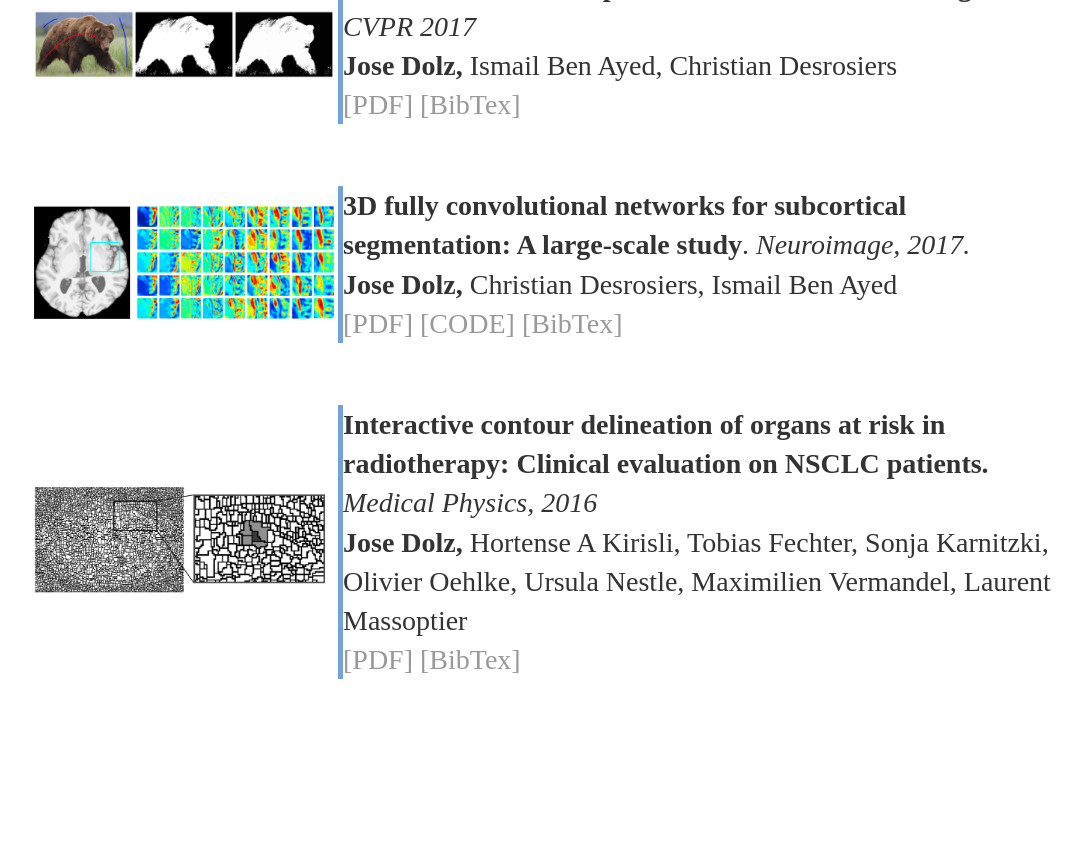
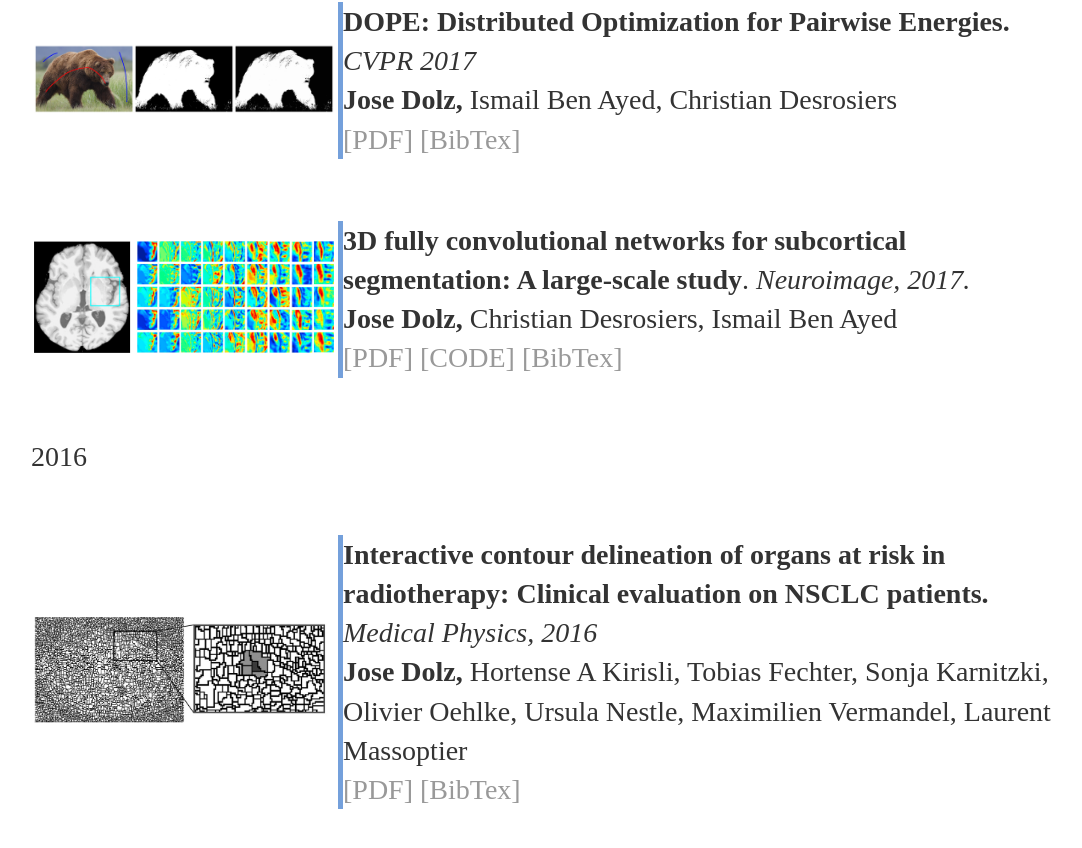
Before and after one commit to josedolz/josedolz.github.io, a Jekyll site: the page built from publications/index.html, in a window 1280 px wide and 900 px high, scrolled down 2119 px. Shown: the top 848 px of the window, without its empty margins (97-1179 px from the left). Built offline with Jekyll 4.4.1, drawn with Linux system fonts in a browser that asks for light colours; before the commit the page ends 2889 px from its top, so only the background shows below that.

Commit message:
Update index.html

```diff
--- a/publications/index.html
+++ b/publications/index.html
@@ -96,9 +96,9 @@ title: publications
 	</tr>
 	</table>
 
-    <h4>
+    <p>
 	<a name='2017'></a> 2017
-    </h4>
+    </p>
 
     <table>
 		<tr>
@@ -173,6 +173,11 @@ title: publications
 	</tr>
 	</table>
 
+
+    <p>
+	<a name='2016'></a> 2016
+    </p>
+
     <table>
 		<tr>
 			<td><img src="../images/MedPhys2016.jpg" alt="MedPhys2016" class="image left" width="300px" /></td>
```
